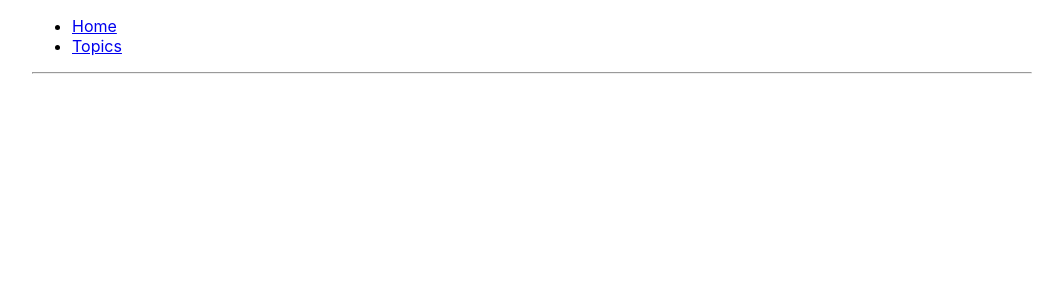
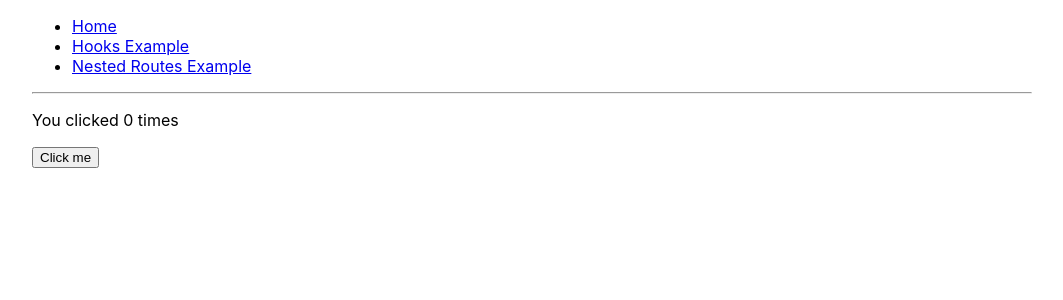
Before and after one commit to KevinBusch/react-all-the-things, a React (Create React App) app: page /hooks in a window 1280 px wide. Shown: the top 300 px of the page, without its empty margins (108-1171 px from the left). Built offline with nearby package versions, Linux system fonts and the light colour scheme.

Commit message:
Separated nested routes example and working on hooks exampl

```diff
--- a/src/App.js
+++ b/src/App.js
@@ -1,8 +1,10 @@
 import React from 'react'
 import { BrowserRouter as Router } from 'react-router-dom'
 import { Link, Route } from 'react-router-dom'
-import { Topics } from "./topics/topics"
+import { NestedRouteExample } from "./nested-routes/nested-route-example"
+import { HookExample } from "./hooks/hook-example"
 import { Home } from "./home/home"
+
 
 class App extends React.Component {
   render() {
@@ -11,13 +13,15 @@ class App extends React.Component {
         <div style={{width: 1000, margin: '0 auto'}}>
           <ul>
             <li><Link to='/'>Home</Link></li>
-            <li><Link to='/topics'>Topics</Link></li>
+            <li><Link to='/hooks'>Hooks Example</Link></li>
+            <li><Link to='/nested-routes'>Nested Routes Example</Link></li>
           </ul>
 
           <hr />
 
           <Route exact path='/' component={Home} />
-          <Route path='/topics' component={Topics} />
+          <Route path='/hooks' component={HookExample} />
+          <Route path='/nested-routes' component={NestedRouteExample} />
         </div>
       </Router>
     )
--- /dev/null
+++ b/src/hooks/hook-example.jsx
@@ -0,0 +1,14 @@
+import React, { useState } from 'react';
+
+/**
+ * See https://medium.freecodecamp.org/the-react-handbook-b71c27b0a795
+ */
+export function HookExample () {
+  const [count, setCount] = useState(0);
+  return (
+    <div>
+      <p>You clicked {count} times</p>
+      <button onCLick={() => setCount(count + 1)}>Click me</button>
+    </div>
+  )
+};
--- /dev/null
+++ b/src/nested-routes/nested-route-example.jsx
@@ -0,0 +1,21 @@
+import React from 'react';
+import { Route } from 'react-router-dom'
+import { Topics } from './topics/topics';
+
+/**
+ * See https://tylermcginnis.com/react-router-nested-routes/
+ */
+export class NestedRouteExample extends React.Component {
+
+    componentDidUpdate() {
+      console.log('NestedRouteExample componentDidUpdate()');
+    }
+    componentWillUnmount() {
+      console.log('NestedRouteExample componentWillUnmount');
+    }
+    render() {
+      console.log('NestedRouteExample render()');
+      const { match } = this.props;
+      return <Route path={`${match.path}`} component={Topics} />
+    }
+  };
--- a/src/topics/topic/resource/resource.jsx
+++ b/src/nested-routes/topics/topic/resource/resource.jsx
@@ -1,5 +1,4 @@
 import React from 'react';
-import { Link, Route } from 'react-router-dom'
 import { topicRoutes } from './../../topic-routes';
 
 export class Resource extends React.Component {
@@ -11,6 +10,16 @@ export class Resource extends React.Component {
   }
   render() {
     console.log('Resource render()');
-    return <p>RESOURCE</p>
+    const { match } = this.props;
+    const topic = topicRoutes.find(({ id }) => id === match.params.topicId)
+      .resources.find(({ id }) => id === match.params.subId);
+
+    return (
+      <div>
+        <h3>{topic.name}</h3>
+        <p>{topic.description}</p>
+        <a href={topic.url}>More info.</a>
+      </div>
+    )
   }
 };
--- a/src/topics/topics.jsx
+++ b/src/nested-routes/topics/topics.jsx
@@ -1,9 +1,5 @@
 import React from 'react';
-import {
-  BrowserRouter as Router,
-  Link,
-  Route // for later
-} from 'react-router-dom'
+import { Link, Route } from 'react-router-dom'
 import { topicRoutes } from './topic-routes';
 import { Topic } from './topic/topic';
 
```
Also changed, not shown: src/nested-routes/topics/topic-routes.js (renamed from src/topics/topic-routes.js), src/nested-routes/topics/topic/topic.jsx (renamed from src/topics/topic/topic.jsx).
